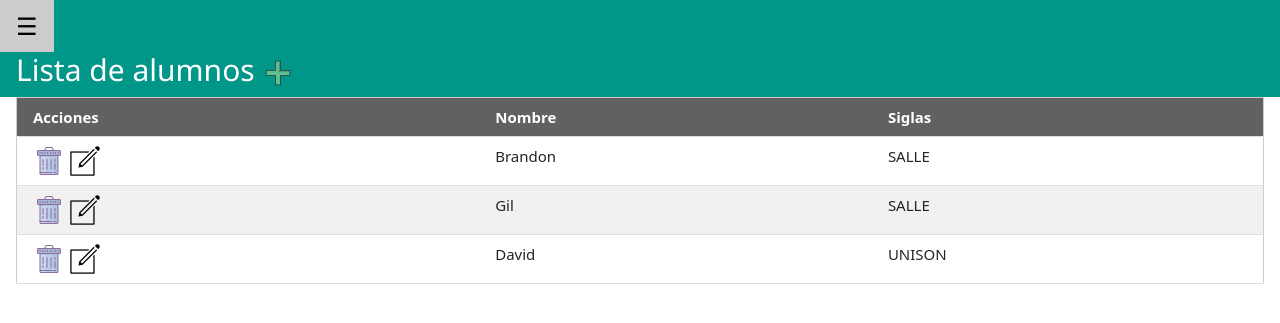
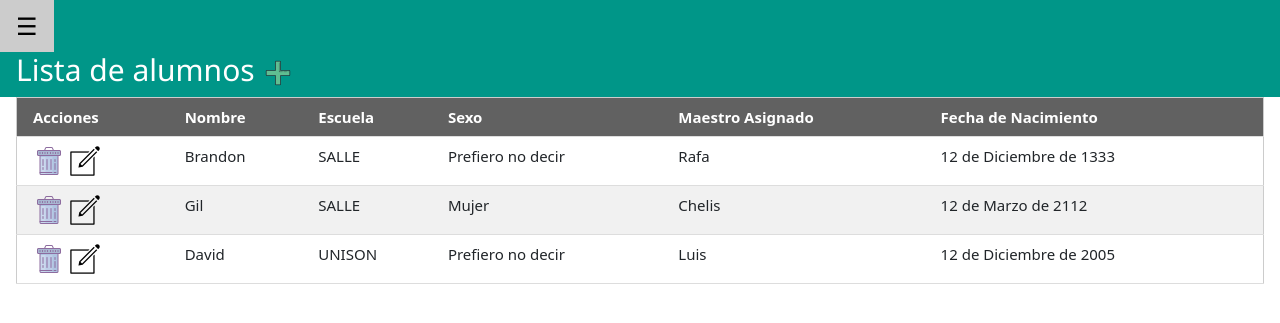
Before and after one commit to Braco567/2026LI11, a Django app: page /alumnos in a window 1280 px wide. Shown: the top 323 px of the page. Run offline with Django 5.2, Linux system fonts and the light colour scheme; data comes from the database, SQL or seed files in the repository; both versions use the stored data as it was after the commit.

Commit message:
Correccion Alumnos 18 de marzo

```diff
--- a/mi_aplicacion/models.py
+++ b/mi_aplicacion/models.py
@@ -20,6 +20,9 @@ class Maestro(models.Model):
     escuela = models.ForeignKey(Escuela , on_delete=models.PROTECT , null=False)
     sexo = models.IntegerField(choices=SEXO , default=NEUTRO , null=False)
     fecha_nacimiento = models.DateField(null=False)
+
+    def __str__(self):
+        return self.nombre
 class Alumno(models.Model):
     nombre = models.CharField(max_length=100)
     escuela = models.ForeignKey(Escuela , on_delete=models.PROTECT , null=False)
--- a/mi_aplicacion/templates/Alumnos/alumnos.html
+++ b/mi_aplicacion/templates/Alumnos/alumnos.html
@@ -12,7 +12,10 @@
       <tr class="w3-dark-grey">
         <th>Acciones</th>
         <th>Nombre</th>
-        <th>Siglas</th>
+        <th>Escuela</th>
+        <th>Sexo</th>
+        <th>Maestro Asignado</th>
+        <th>Fecha de Nacimiento</th>
       </tr>
     </thead>
     {% for alumno in alumnos %}
@@ -23,6 +26,9 @@
       </td>
       <td>{{ alumno.nombre }}</td>
       <td>{{ alumno.escuela.siglas }}</td>
+      <td>{{ alumno.get_sexo_display }}</td>
+      <td>{{ alumno.maestro }}</td>
+      <td>{{ alumno.fecha_nacimiento }}</td>
     </tr>
     {%endfor%}
   </table>
--- a/mi_aplicacion/templates/Maestros/maestros.html
+++ b/mi_aplicacion/templates/Maestros/maestros.html
@@ -25,7 +25,7 @@
       </td>
       <td>{{ maestro.nombre }}</td>
       <td>{{ maestro.escuela.siglas }}</td>
-      <td>{{ maestro.sexo }}</td>
+      <td>{{ maestro.get_sexo_display }}</td>
       <td>{{ maestro.fecha_nacimiento }}</td>
     </tr>
     {%endfor%}
```
Also changed, not shown: db.sqlite3.
